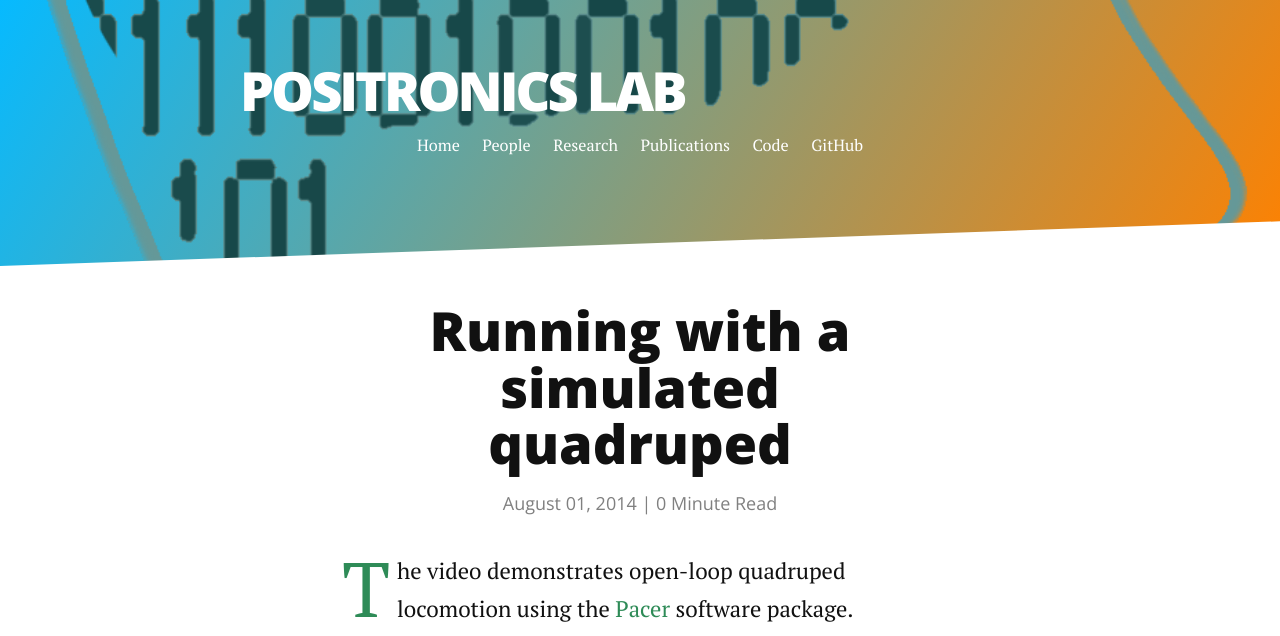
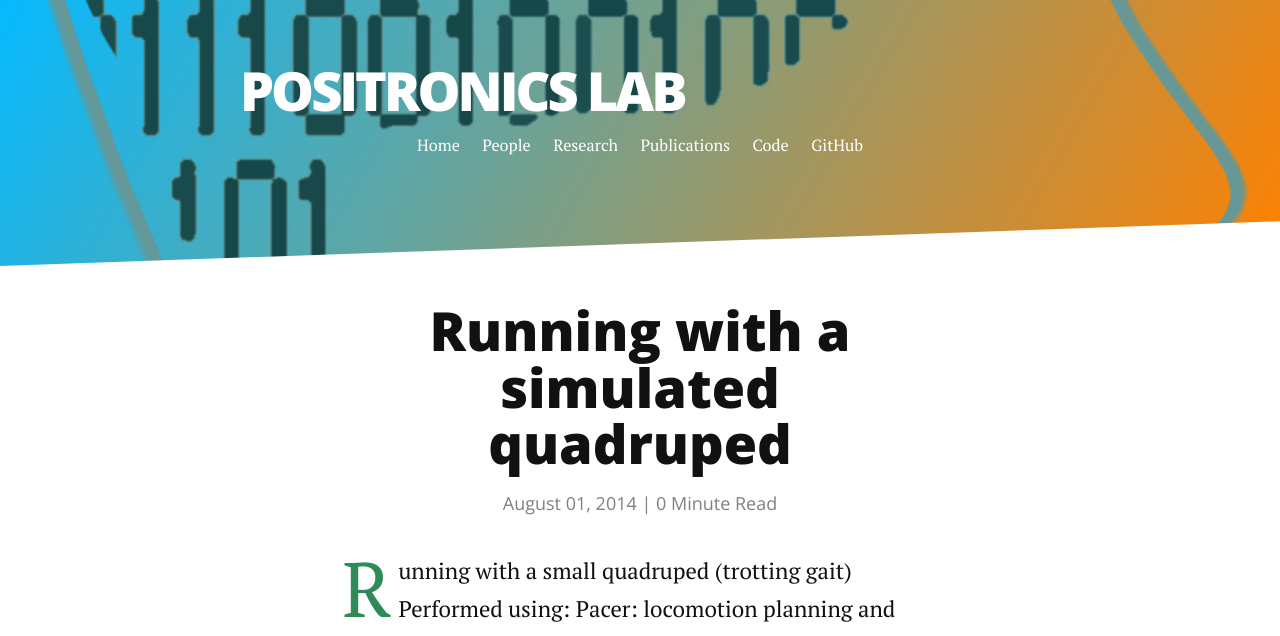
Before and after one commit to PositronicsLab/positronicslab.github.io, a Jekyll site: the page built from _posts/2015-04-10-running-quadruped.markdown, in a window 1280 px wide. Shown: the top 636 px of the page. Built offline with Jekyll 4.4.1, drawn with Linux system fonts in a browser that asks for light colours; nearby versions of some CDN libraries; Markdown is read by kramdown in place of the engine named in the settings; some of the changed text lies outside the part shown.

Commit message:
Still trying to fix running quadruped page

```diff
--- a/_posts/2015-04-10-running-quadruped.markdown
+++ b/_posts/2015-04-10-running-quadruped.markdown
@@ -4,8 +4,7 @@ title:  "Running with a simulated quadruped"
 date:   2014-08-01
 ---
 
-<p class="intro"><span class="dropcap">T</span>he video demonstrates open-loop quadruped locomotion using the <a href="https://github.com/PositronicsLab/Pacer" title="Pacer">Pacer</a> software package.</p>
-
-<a href="http://www.youtube.com/watch?feature=player_embedded&v=pOzGo5PdZ-k
-" target="_blank"><img src="http://img.youtube.com/vi/pOzGo5PdZ-k/0.jpg"
-alt="IMAGE ALT TEXT HERE" width="400" border="10" /></a>
+<p class="intro"><span class="dropcap">R</span>unning with a small quadruped (trotting gait)
+Performed using: Pacer: locomotion planning and control for legged robots.
+Project page:
+<a title="https://github.com/PositronicsLab/Pacer" href="https://github.com/PositronicsLab/Pacer">https://github.com/PositronicsLab/Pacer</a></p>
```
